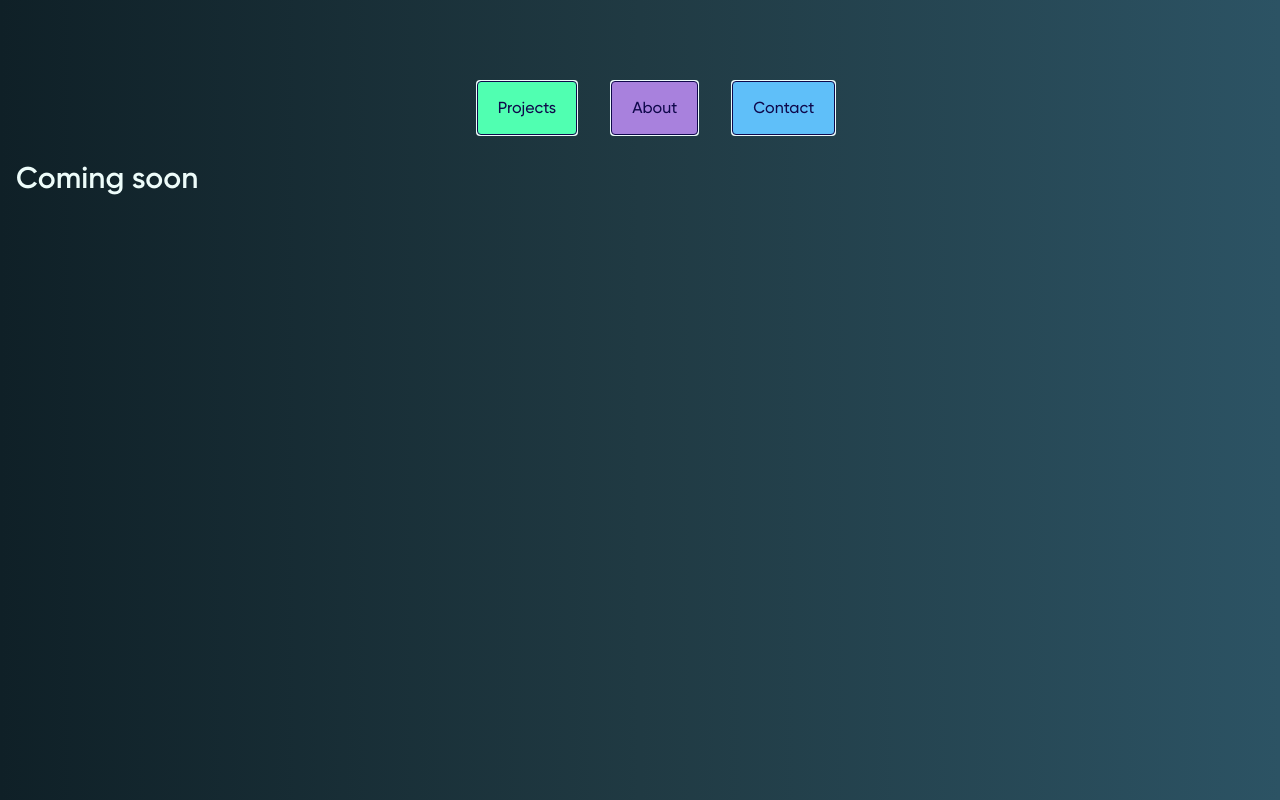
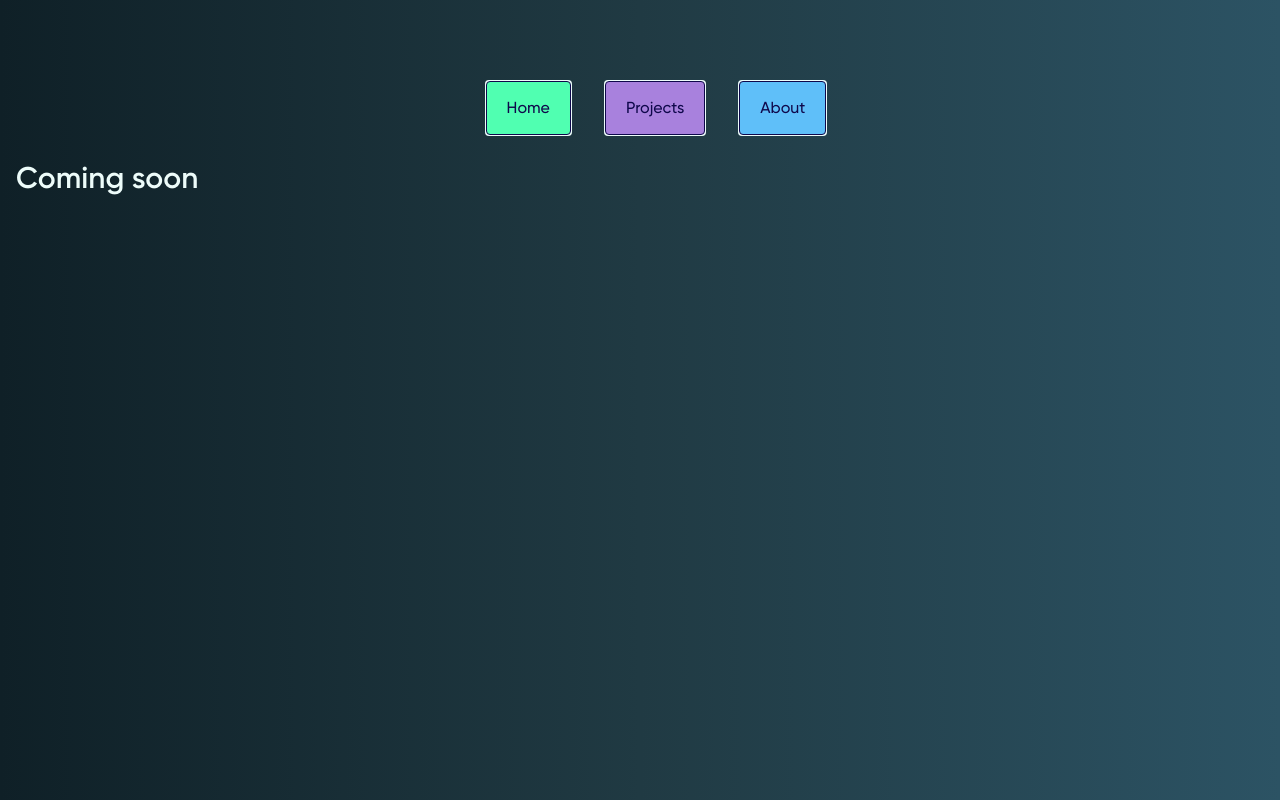
Before and after one commit to HelgiHe/next-test, a Next.js app: page /about in a window 1280 px wide. Shown: the top 800 px of the page. Built offline with nearby package versions, Linux system fonts and the light colour scheme.

Commit message:
conditional-styles

```diff
--- a/package.json
+++ b/package.json
@@ -12,6 +12,7 @@
     "@react-three/drei": "^9.88.5",
     "@react-three/fiber": "^8.15.4",
     "@types/three": "^0.157.2",
+    "clsx": "^2.1.0",
     "leva": "^0.9.35",
     "next": "13.5.5",
     "react": "^18",
--- a/src/app/layout.tsx
+++ b/src/app/layout.tsx
@@ -1,13 +1,15 @@
 import type { Metadata } from "next";
-import { Inter } from "next/font/google";
+import clsx from "clsx";
+import Link from "next/link";
+import { headers } from "next/headers";
+
 import "./globals.css";
-import Link from "next/link";
 
-const inter = Inter({ subsets: ["latin"] });
+const pathRe = /https?:\/\/[^\/]+\/([^\/]+)/;
 
 export const metadata: Metadata = {
-  title: "Create Next App",
-  description: "Generated by create next app",
+  title: "H Helgason",
+  description: "",
 };
 
 export default function RootLayout({
@@ -15,33 +17,47 @@ export default function RootLayout({
 }: {
   children: React.ReactNode;
 }) {
+  const headersList = headers();
+  const fullUrl = headersList.get("referer") || "";
+
+  const projectsPath = fullUrl.match(pathRe)?.[1] || "";
+  const isProjectPath = projectsPath === "projects";
   return (
     <html lang="en">
-      <body className="bg-gradient-bg h-full">
+      <body className={clsx("bg-gradient-bg h-full")}>
         <div className="absolute bg-transparent w-full top-20 left-4 z-10 flex justify-center">
           <div className="rounded bg-off-white flex justify-center items-center p-[1px]">
             <Link
-              className="bg-green-highlight font-gilroy-medium text-dark-blue py-3.5 px-5 rounded border border-dark-blue text-base"
+              className={clsx(
+                "bg-green-highlight font-gilroy-medium text-dark-blue py-3.5 px-5 rounded border border-dark-blue text-base",
+                { "bg-off-white": isProjectPath }, {"bg-green-highlight": !isProjectPath}
+              )}
+              href="/"
+            >
+              Home
+            </Link>
+          </div>
+          <div className="rounded bg-off-white flex mx-8 justify-center items-center p-[1px]">
+            <Link
+              className={clsx(
+                "font-gilroy-medium text-dark-blue py-3.5 px-5 rounded border border-dark-blue text-base",
+                { "bg-off-white": isProjectPath }, {"bg-purple-highlight": !isProjectPath}
+              )}
               href="/projects"
             >
               Projects
             </Link>
           </div>
-          <div className="rounded bg-off-white flex mx-8 justify-center items-center p-[1px]">
+          <div className="rounded bg-off-white flex justify-center items-center p-[1px]">
             <Link
-              className="bg-purple-highlight font-gilroy-medium text-dark-blue py-3.5 px-5 rounded border border-dark-blue text-base"
+              className={clsx(
+                "font-gilroy-medium text-dark-blue py-3.5 px-5 rounded border border-dark-blue text-base",
+                { "bg-off-white": isProjectPath }, {"bg-blue-highlight": !isProjectPath}
+              )}
               href="/about"
             >
               About
             </Link>
-          </div>
-          <div className="rounded bg-off-white flex justify-center items-center p-[1px]">
-            <a
-              href="mailto:helgihel@gmail.com"
-              className="bg-blue-highlight font-gilroy-medium text-dark-blue py-3.5 px-5 rounded border border-dark-blue text-base"
-            >
-              Contact
-            </a>
           </div>
         </div>
         {children}
```
Also changed, not shown: 1 other file (tests, documents, lock files or other folders).
